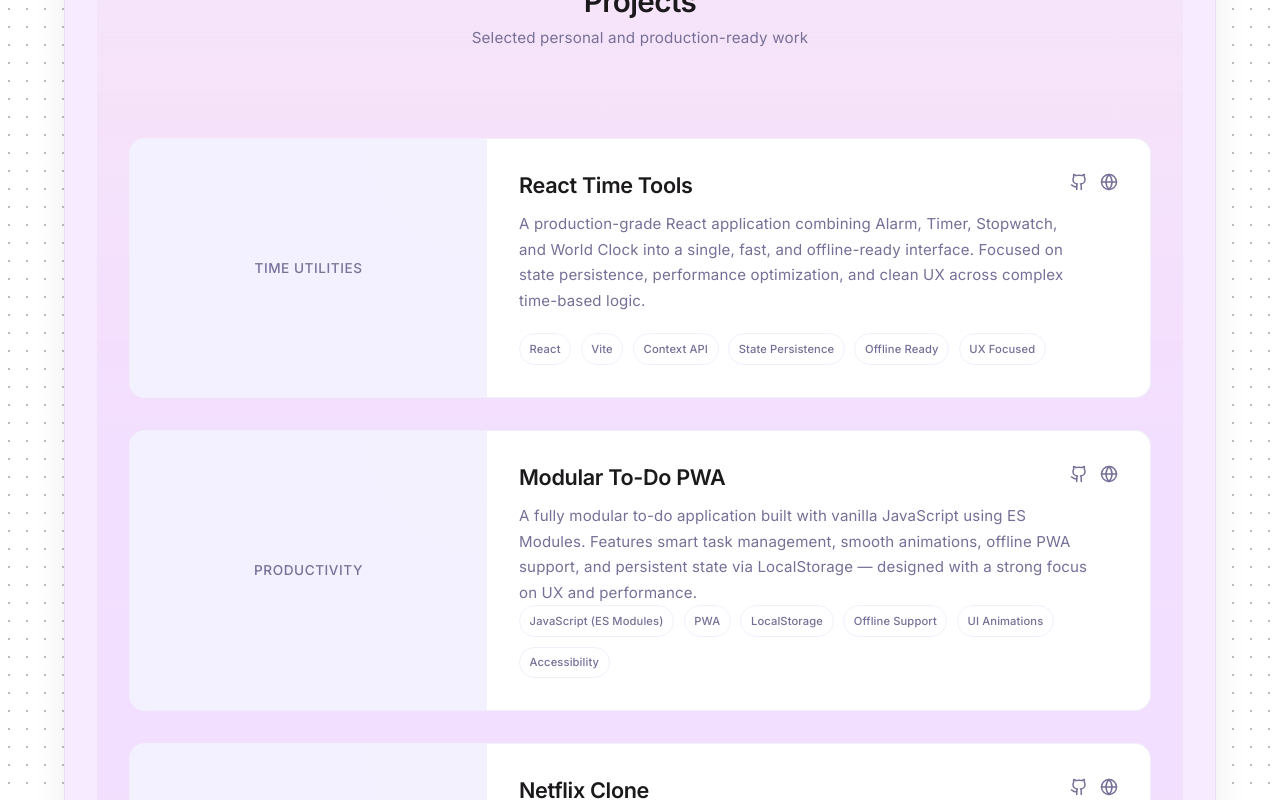
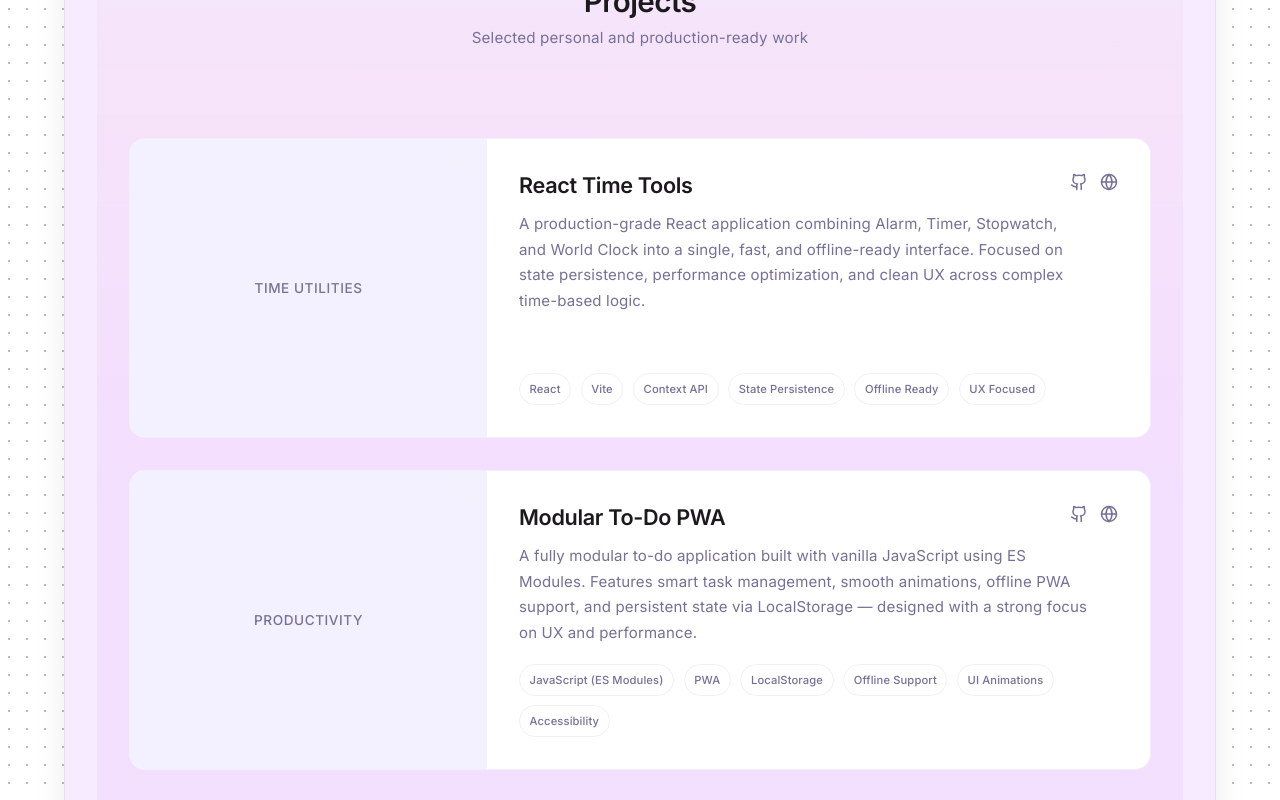
Before and after one commit to sushantshinde7/sushant-portfolio, a React (Vite) app: page / in a window 1280 px wide. Shown: the part 2700-3500 px from the top of the page. Built offline with nearby package versions, Linux system fonts and the light colour scheme.

Commit message:
projectcard's min-height is fixed and and spacing is enhanced in projectCard.

```diff
--- a/src/styles/ProjectCard.css
+++ b/src/styles/ProjectCard.css
@@ -238,6 +238,7 @@
 @media (min-width: 769px) {
   .project-card {
     grid-template-columns: 35% 65%;
+    min-height: 300px;   /* 👈 increase desktop height */
   }
 
   .project-card.reverse {
@@ -250,6 +251,14 @@
 
   .project-card.reverse .project-content {
     order: 1;
+  }
+
+  .project-content {
+    padding: 2rem;
+  }
+
+  .project-visual {
+    padding: 2rem;
   }
 }
 
```
